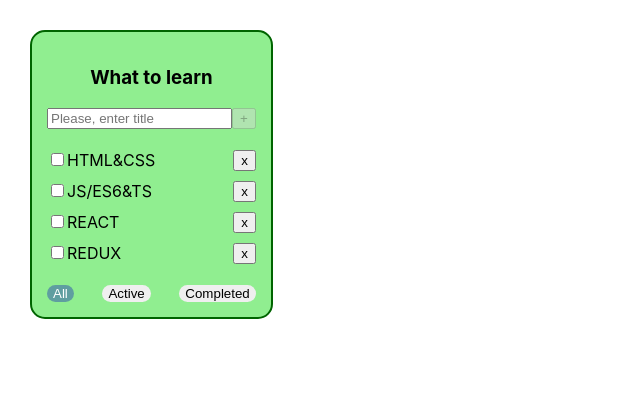
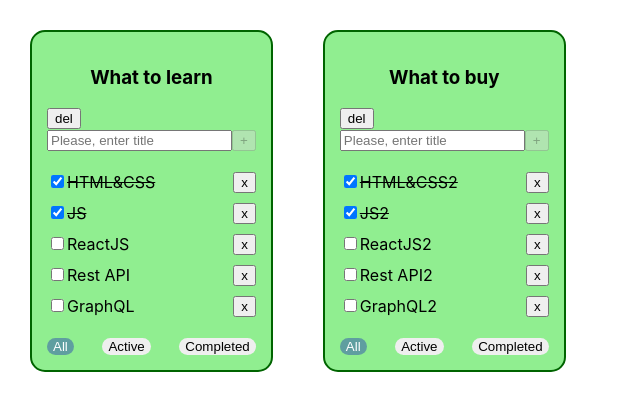
Before and after one commit to DoctorFetus/todo-list, a React (Create React App) app: page / in a window 1280 px wide. Shown: the top 410 px of the page, without its empty margins (0-640 px from the left). Built offline with nearby package versions, Linux system fonts and the light colour scheme.

Commit message:
todolistS + delete todolistS

```diff
--- a/src/App.tsx
+++ b/src/App.tsx
@@ -4,38 +4,57 @@ import TodoList, {TaskType} from "./TodoList";
 import {v1} from "uuid";
 
 export type FilterValuesType = "all" | "active" | "completed"
+export type todolistsType = { id: string, title: string, filter: FilterValuesType }
+export type AssocTaskType = {
+    [key: string]: Array<TaskType>
+}
 
 function App() {
 
-    const todoListTitle: string = "What to learn";
+    const todolistID1 = v1()
+    const todolistID2 = v1()
 
-    const [tasks, setTasks] = useState<Array<TaskType>>([
-        {id: v1(), title: "HTML&CSS", isDone: false},
-        {id: v1(), title: "JS/ES6&TS", isDone: false},
-        {id: v1(), title: "REACT", isDone: false},
-        {id: v1(), title: "REDUX", isDone: false},
+    const [todolists, setTodolists] = useState<Array<todolistsType>>([
+        {id: todolistID1, title: 'What to learn', filter: 'all'},
+        {id: todolistID2, title: 'What to buy', filter: 'all'},
     ])
 
-    const removeTask = (taskID: string) => {
-        setTasks(tasks.filter(task => task.id != taskID))
+    let [tasks, setTasks] = useState<AssocTaskType>({
+        [todolistID1]: [
+            {id: v1(), title: "HTML&CSS", isDone: true},
+            {id: v1(), title: "JS", isDone: true},
+            {id: v1(), title: "ReactJS", isDone: false},
+            {id: v1(), title: "Rest API", isDone: false},
+            {id: v1(), title: "GraphQL", isDone: false},
+        ],
+        [todolistID2]: [
+            {id: v1(), title: "HTML&CSS2", isDone: true},
+            {id: v1(), title: "JS2", isDone: true},
+            {id: v1(), title: "ReactJS2", isDone: false},
+            {id: v1(), title: "Rest API2", isDone: false},
+            {id: v1(), title: "GraphQL2", isDone: false},
+        ]
+    });
+
+
+    const removeTask = (todolistID: string, taskID: string) => {
+        setTasks({...tasks, [todolistID]: tasks[todolistID].filter(t => t.id !== taskID)})
     }
 
-    const addTask = (title: string) => {
+    const addTask = (todolistID: string, title: string) => {
         const newTask = {
             id: v1(),
             title: title,
             isDone: false
         }
-        setTasks([newTask, ...tasks])
+        setTasks({...tasks, [todolistID]: [newTask, ...tasks[todolistID]]})
     }
 
-    const changeTaskStatus = (taskId: string, newIsDoneValue: boolean) => {
-        setTasks(tasks.map(t => t.id === taskId ? {...t, isDone: newIsDoneValue} : t))
+    const changeTaskStatus = (todolistID: string, taskId: string, isDone: boolean) => {
+        setTasks({...tasks, [todolistID]: tasks[todolistID].map(t => t.id === taskId ? {...t, isDone} : t)})
     }
 
-    const [filter, setFilter] = useState<FilterValuesType>("all")
-
-    const getTasksForMe = (taskList: Array<TaskType>, filterValue: FilterValuesType) => {
+    const getTasksForMe = (tasks: Array<TaskType>, filterValue: FilterValuesType) => {
         switch (filterValue) {
             case "active":
                 return tasks.filter(task => !task.isDone)
@@ -46,21 +65,38 @@ function App() {
         }
     }
 
-    const tasksWhatIWantToSee = getTasksForMe(tasks, filter)
-    const changeFilter = (nextFilter: FilterValuesType) => {
-        setFilter(nextFilter)
+    const changeFilter = (todolistID: string, nextFilter: FilterValuesType) => {
+        setTodolists(todolists.map(t => t.id === todolistID ? {...t, filter: nextFilter} : t))
+    }
+
+    const removeTodolist = (todolistID: string) => {
+        setTodolists(todolists.filter(t => t.id !== todolistID))
+        delete tasks[todolistID]
+        setTasks({...tasks})
     }
 
     return (
         <div className="App">
-            <TodoList title={todoListTitle}
+            {todolists.map(todolist => {
+
+                const tasksWhatIWantToSee = getTasksForMe(tasks[todolist.id], todolist.filter)
+
+                return (
+                    <TodoList title={todolist.title}
+                              key={todolist.id}
                               tasks={tasksWhatIWantToSee}
                               removeTask={removeTask}
                               changeFilter={changeFilter}
                               addTask={addTask}
                               changeTaskStatus={changeTaskStatus}
-                      filter={filter}
+                              filter={todolist.filter}
+                              todolistID={todolist.id}
+                              removeTodolist={removeTodolist}
+
                     />
+                )
+            })}
+
         </div>
     );
 }
--- a/src/TodoList.tsx
+++ b/src/TodoList.tsx
@@ -5,10 +5,12 @@ type TodoListPropsType = {
     title: string;
     tasks: Array<TaskType>;
     filter: FilterValuesType
-    removeTask: (taskID: string) => void
-    changeFilter: (filter: FilterValuesType) => void
-    addTask: (title: string) => void
-    changeTaskStatus: (id: string, newIsDoneValue: boolean) => void
+    removeTask: (todolistID: string, taskID: string) => void
+    changeFilter: (todolistID: string, filter: FilterValuesType) => void
+    addTask: (todolistID: string, title: string) => void
+    changeTaskStatus: (todolistID: string, id: string, isDone: boolean) => void
+    todolistID: string
+    removeTodolist: (todolistID: string) => void
 }
 
 export type TaskType = {
@@ -34,8 +36,8 @@ const TodoList: React.FC<TodoListPropsType> = (props) => {
     }
     const tasksJSXElements: Array<JSX.Element> = props.tasks.map((task: TaskType) => {
 
-        const removeTask = () => props.removeTask(task.id)
-        const changeTaskStatus = (e: ChangeEvent<HTMLInputElement>) => props.changeTaskStatus(task.id, e.currentTarget.checked)
+        const removeTask = () => props.removeTask(props.todolistID, task.id)
+        const changeTaskStatus = (e: ChangeEvent<HTMLInputElement>) => props.changeTaskStatus(props.todolistID, task.id, e.currentTarget.checked)
 
         const taskClasses = task.isDone ? "taskIsDone" : "task"
         return (
@@ -66,7 +68,7 @@ const TodoList: React.FC<TodoListPropsType> = (props) => {
     const addTaskHandler = () => {
         const trimmedTitle = title.trim()
         if (trimmedTitle) {
-            props.addTask(title)
+            props.addTask(props.todolistID, title)
         } else {
             setError(true)
         }
@@ -74,13 +76,15 @@ const TodoList: React.FC<TodoListPropsType> = (props) => {
     }
 
     const addTaskOnKeyDownHandler = (e: KeyboardEvent<HTMLInputElement>) => e.key === "Enter" && !isBtnDisabled && addTaskHandler()
-    const handlerCreator = (filter: FilterValuesType) => () => props.changeFilter(filter)
+    const handlerCreator = (todolistID: string, filter: FilterValuesType) => () => props.changeFilter(todolistID, filter)
+    const removeTodolist = () => props.removeTodolist(props.todolistID)
 
     const inputClasses = error || isTitleLengthTooLong ? "inputError" : ""
 
     return (
         <div className="todolist">
             <h3>{props.title}</h3>
+            <button onClick={removeTodolist}>del</button>
             <div>
                 <input className={inputClasses}
                     placeholder={"Please, enter title"}
@@ -100,9 +104,9 @@ const TodoList: React.FC<TodoListPropsType> = (props) => {
                 {tasksJSXElements}
             </ul>
             <div className="filterBtnWrapper">
-                <button className={props.filter == "all" ? "filterBtnActive" : "btn"} onClick={handlerCreator("all")}>All</button>
-                <button className={props.filter == "active" ? "filterBtnActive" : "btn"} onClick={handlerCreator("active")}>Active</button>
-                <button className={props.filter == "completed" ? "filterBtnActive" : "btn"} onClick={handlerCreator("completed")}>Completed</button>
+                <button className={props.filter == "all" ? "filterBtnActive" : "btn"} onClick={handlerCreator(props.todolistID, "all")}>All</button>
+                <button className={props.filter == "active" ? "filterBtnActive" : "btn"} onClick={handlerCreator(props.todolistID, "active")}>Active</button>
+                <button className={props.filter == "completed" ? "filterBtnActive" : "btn"} onClick={handlerCreator(props.todolistID, "completed")}>Completed</button>
             </div>
         </div>
     )
```
Lines whose indentation alone changed are shown as unchanged.
